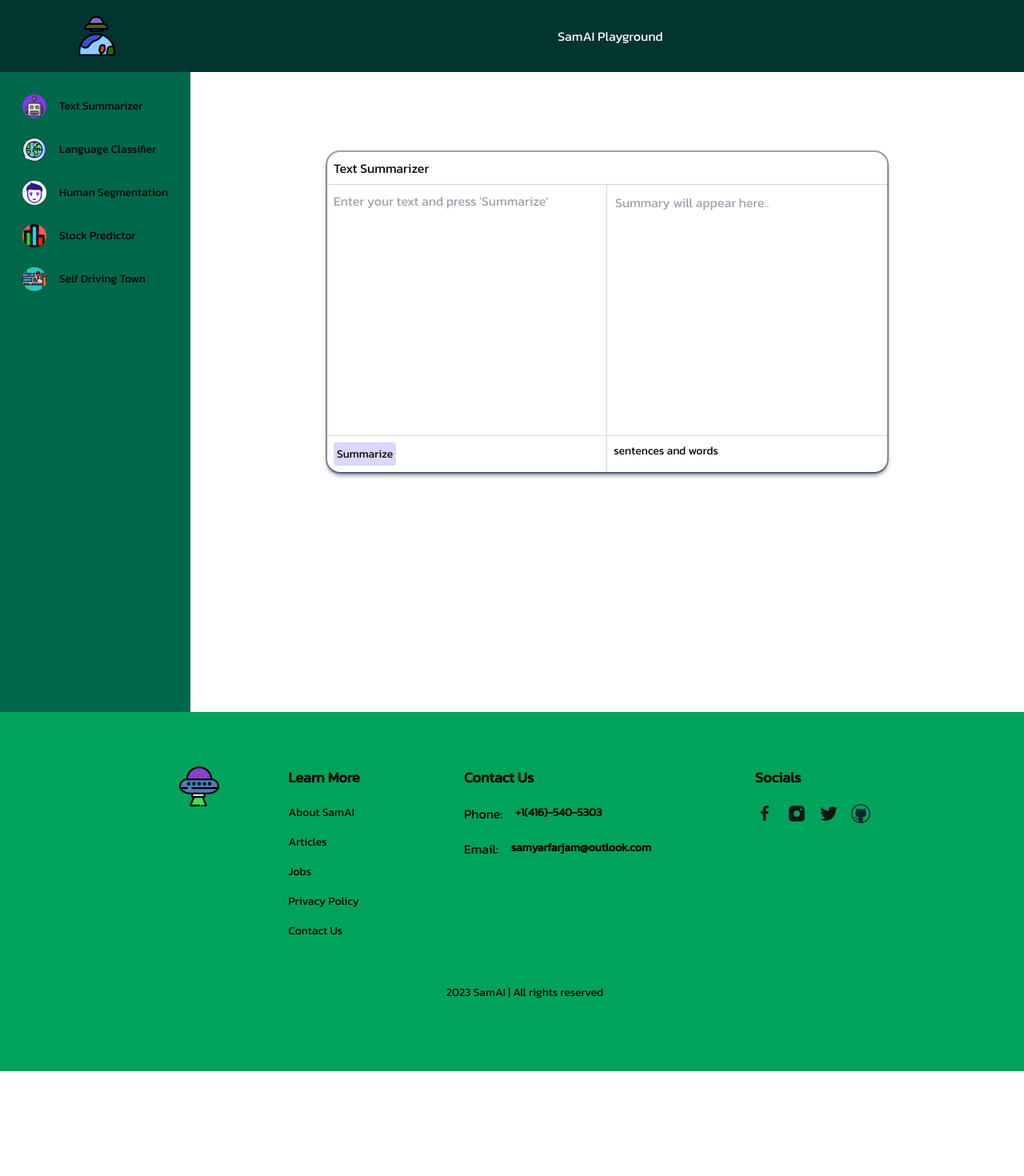
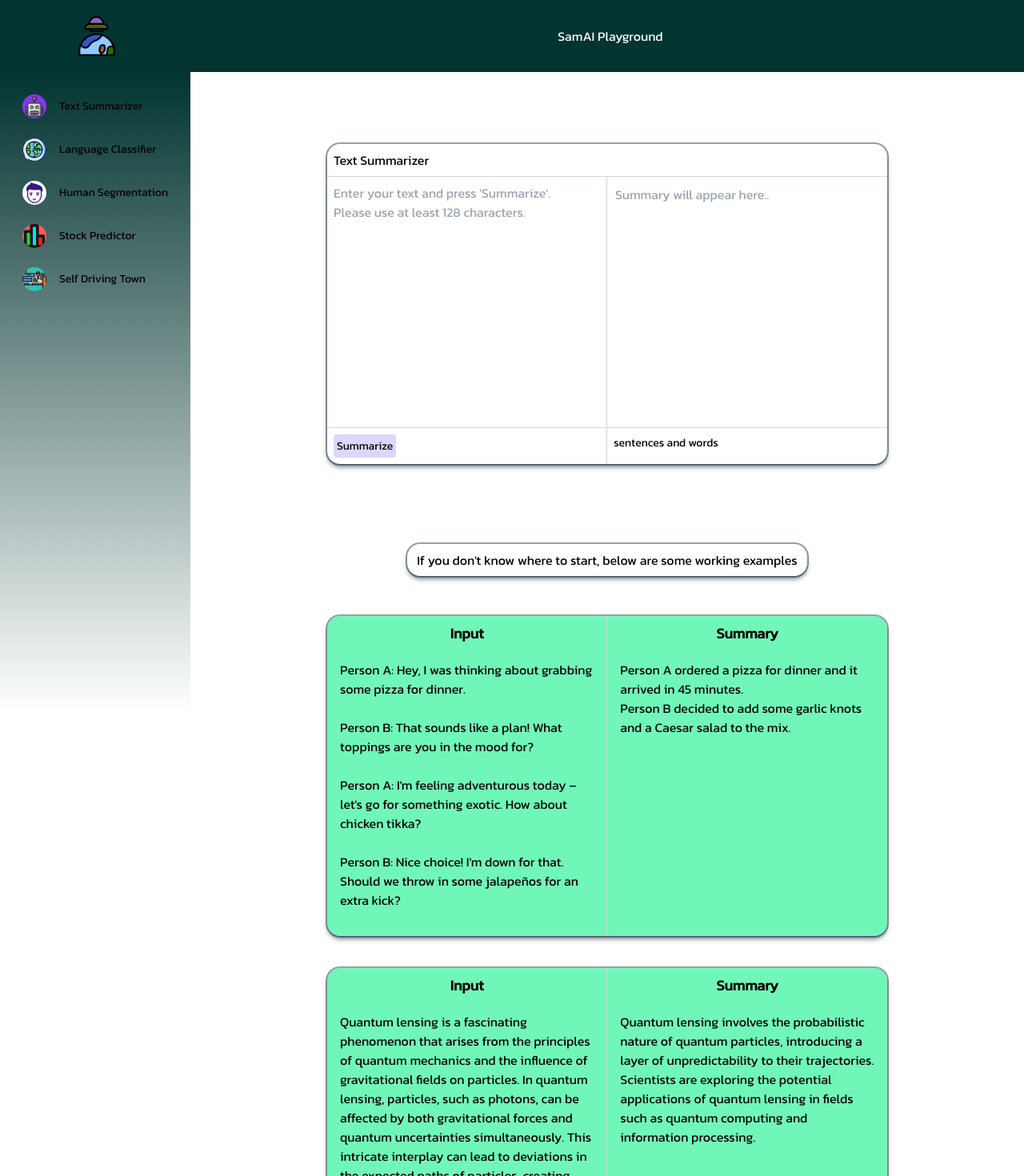
Before and after one commit to samyarsworld/sam-ai-deeplearning-frontend, a Next.js app: page / in a window 1280 px wide. Shown: the top 1470 px of the page at 80% size. Before the commit the page ends 1339 px from the top, so only its background shows below. Built offline with nearby package versions, Linux system fonts and the light colour scheme.

Commit message:
Add backend for text summarization, Add example card for summarization

```diff
--- a/app/components/Footer.tsx
+++ b/app/components/Footer.tsx
@@ -5,7 +5,7 @@ import React from "react";
 
 const Footer = () => {
   return (
-    <footer className="flexCenter bg-green-6 p-12 pl-20">
+    <footer className="flexCenter bg-green-8 p-12 pl-20">
       <div className="padding-container mx-auto f-col w-full  gap-14 mt-5 max-w-screen-lg">
         <div className="f-col items-start justify-center gap-[10%] md:flex-row">
           <Link href="/" className="mb-10">
--- a/app/components/Sidebar.tsx
+++ b/app/components/Sidebar.tsx
@@ -9,7 +9,7 @@ const Sidebar = () => {
   const pathname = usePathname();
 
   return (
-    <div className="w-230 h-screen overflow-auto p-4 bg-green-7 ">
+    <div className="w-230 h-screen overflow-auto p-4 bg-gradient-to-b from-green-8 to-white">
       {SIDEBAR_ITEMS.map((item) => (
         <Link
           href={item.href}
--- /dev/null
+++ b/app/text-summarizer/TextSummarizerTool.tsx
@@ -0,0 +1,109 @@
+"use client";
+import { useState, ChangeEvent } from "react";
+import PacmanLoader from "react-spinners/PacmanLoader";
+import React from "react";
+
+const TextSummarizerTool = () => {
+  const [inputText, setInputText] = useState("");
+  const [outputText, setOutputText] = useState("");
+  const [loading, setLoading] = useState(false);
+
+  function typeText(text: string): void {
+    let index: number = -1;
+
+    let interval = setInterval(() => {
+      if (index < text.length) {
+        setOutputText((prev) => prev + text.charAt(index));
+        index++;
+      } else {
+        clearInterval(interval);
+      }
+    }, 15);
+  }
+
+  const handleInputChange = (e: ChangeEvent<HTMLTextAreaElement>) => {
+    setInputText(e.target.value);
+  };
+
+  const handleSummarize = async () => {
+    setLoading(true);
+    setOutputText("");
+
+    try {
+      const response = await fetch("http://localhost:8000/predict", {
+        method: "POST",
+        headers: {
+          "Content-Type": "application/json",
+        },
+        body: JSON.stringify({
+          input: inputText,
+        }),
+      });
+      if (!response.ok) {
+        setOutputText("SORRY! SOMETHING WRONG WITH THE SERVER.");
+        setLoading(false);
+        throw new Error(`HTTP error! Status: ${response.status}`);
+      } else {
+        const data = await response.json();
+
+        setTimeout(() => {
+          setLoading(false);
+          typeText(data.output);
+        }, 1000);
+      }
+    } catch (error) {
+      setLoading(false);
+
+      console.log(error);
+    }
+  };
+  return (
+    <div className="mb-[100px] mt-[50px] w-2/4 h-[400px] min-w-[700px] f-col rounded-[16px] boxShadow-1">
+      <div className="p-[0.5rem] w-full flex border-b border-1">
+        Text Summarizer
+      </div>
+      <div className="w-full h-full flex">
+        <div className="border-r border-1 w-full f-col">
+          <textarea
+            className="w-full h-full p-[0.5rem] resize-none  outline-none"
+            value={inputText}
+            onChange={handleInputChange}
+            placeholder="Enter your text and press 'Summarize'.             Please use at least 128 characters."
+          />
+          <div className="border-t p-[0.5rem] h-[50px] border-1 regular-14">
+            <button
+              onClick={handleSummarize}
+              className="bg-violet-200 p-1 rounded"
+            >
+              Summarize
+            </button>
+          </div>
+        </div>
+        <div className="f-col w-full">
+          <div className="w-full h-full p-[0.5rem]">
+            <div className="h-full">
+              {loading ? (
+                <div className="flexCenter h-full">
+                  <PacmanLoader color={"#00A35C"} size={25} />
+                </div>
+              ) : (
+                <textarea
+                  readOnly
+                  className="w-full h-full p-[0.1rem] resize-none outline-none ai-font"
+                  value={outputText}
+                  placeholder="Summary will appear here.."
+                  id="output"
+                />
+              )}
+            </div>
+          </div>
+          <div className="border-t p-[0.5rem] h-[50px] border-1 regular-14">
+            sentences and words
+          </div>
+        </div>
+      </div>
+    </div>
+  );
+};
+
+export default TextSummarizerTool;
--- a/app/text-summarizer/page.tsx
+++ b/app/text-summarizer/page.tsx
@@ -1,106 +1,64 @@
-"use client";
-import { useState, ChangeEvent } from "react";
-import PacmanLoader from "react-spinners/PacmanLoader";
+import TextSummarizerTool from "./TextSummarizerTool";
+import { input1, input2, output1, output2 } from "./utils.js";
 
 const TextSummarizer = () => {
-  const [inputText, setInputText] = useState("");
-  const [outputText, setOutputText] = useState("");
-  const [loading, setLoading] = useState(false);
-
-  function typeText(text: string): void {
-    let index: number = 0;
-
-    let interval = setInterval(() => {
-      if (index < text.length) {
-        setOutputText((prev) => prev + text.charAt(index));
-        index++;
-      } else {
-        clearInterval(interval);
-      }
-    }, 20);
-  }
-
-  const handleInputChange = (e: ChangeEvent<HTMLTextAreaElement>) => {
-    setInputText(e.target.value);
-  };
-
-  const handleSummarize = async () => {
-    setLoading(true);
-    setOutputText("");
-
-    try {
-      const response = await fetch("http://127.0.0.1:8000", {
-        method: "POST",
-        headers: {
-          "Content-Type": "application/json",
-        },
-        body: JSON.stringify({
-          input: inputText,
-        }),
-      });
-
-      console.log("hi");
-
-      if (response.ok) {
-        const data = await response.json();
-
-        setTimeout(() => {
-          setLoading(false);
-          typeText(data.meh);
-        }, 2000);
-        // setOutputText(data.meh);
-      }
-    } catch (error) {
-      console.log(error);
-    }
-  };
-
   return (
-    <div className="mb-[200px] w-2/4 h-[400px] min-w-[700px] f-col rounded-[16px] boxShadow-1">
-      <div className="p-[0.5rem] w-full flex border-b border-1">
-        Text Summarizer
+    <div>
+      <TextSummarizerTool />
+      <div className="mb-[50px] w-2/4 p-2 text-center min-w-[500px] ml-auto mr-auto rounded-[16px] boxShadow-1">
+        <h1>
+          If you don't know where to start, below are some working examples
+        </h1>
       </div>
 
-      <div className="w-full h-full flex">
-        <div className="border-r border-1 w-full f-col">
+      <div className="mb-[40px] w-2/4 h-[400px] min-w-[700px] rounded-[16px] boxShadow-1 flex bg-green-4">
+        <div className="w-full h-full border-r border-1 p-2 f-col">
+          <div className="mr-auto ml-auto mb-3 text-[18px] font-bold">
+            Input
+          </div>
           <textarea
-            className="w-full h-full p-[0.5rem] resize-none  outline-none"
-            value={inputText}
-            onChange={handleInputChange}
-            placeholder="Enter your text and press 'Summarize'"
+            readOnly
+            className="w-full h-full p-[0.5rem] resize-none outline-none bg-green-4"
+            value={input1}
           />
-          <div className="border-t p-[0.5rem] h-[50px] border-1 regular-14">
-            <button
-              onClick={handleSummarize}
-              className="bg-violet-200 p-1 rounded"
-            >
-              Summarize
-            </button>
+        </div>
+
+        <div className="w-full h-full p-2 f-col">
+          <div className="mr-auto ml-auto mb-3 font-bold text-[18px]">
+            Summary
           </div>
+
+          <textarea
+            readOnly
+            className="w-full h-full p-[0.5rem] resize-none outline-none bg-green-4"
+            value={output1}
+          />
         </div>
-        <div className="f-col w-full">
-          <div className="w-full h-full p-[0.5rem]">
-            <div className="h-full">
-              {loading ? (
-                <div className="flexCenter h-full">
-                  <PacmanLoader color={"#00A35C"} size={25} />
-                </div>
-              ) : (
-                <textarea
-                  readOnly
-                  className="w-full h-full p-[0.1rem] resize-none outline-none ai-font"
-                  value={outputText}
-                  placeholder="Summary will appear here.."
-                  id="output"
-                >
-                  {outputText}
-                </textarea>
-              )}
-            </div>
+      </div>
+
+      <div className="mb-[40px] w-2/4 h-[400px] min-w-[700px] rounded-[16px] boxShadow-1 flex bg-green-4">
+        <div className="w-full h-full border-r border-1 p-2 f-col">
+          <div className="mr-auto ml-auto mb-3 font-bold text-[18px]">
+            Input
           </div>
-          <div className="border-t p-[0.5rem] h-[50px] border-1 regular-14">
-            sentences and words
+
+          <textarea
+            readOnly
+            className="w-full h-full p-[0.5rem] resize-none outline-none bg-green-4"
+            value={input2}
+          />
+        </div>
+
+        <div className="w-full h-full p-2 f-col">
+          <div className="mr-auto ml-auto mb-3 font-bold text-[18px]">
+            Summary
           </div>
+
+          <textarea
+            readOnly
+            className="w-full h-full p-[0.5rem] resize-none outline-none bg-green-4"
+            value={output2}
+          />
         </div>
       </div>
     </div>
--- /dev/null
+++ b/app/text-summarizer/utils.js
@@ -0,0 +1,37 @@
+export const input1 = `Person A: Hey, I was thinking about grabbing some pizza for dinner.
+
+Person B: That sounds like a plan! What toppings are you in the mood for?
+
+Person A: I'm feeling adventurous today – let's go for something exotic. How about chicken tikka?
+
+Person B: Nice choice! I'm down for that. Should we throw in some jalapeños for an extra kick?
+
+Person A: Absolutely, let's spice it up a bit. Large or medium?
+
+Person B: I say we go big – a large one should do the trick.
+
+Person A: Cool. I'll place the order online. Did you want to add any sides?
+
+Person B: Yeah, let's get some garlic knots and maybe a Caesar salad to balance it out.
+
+Person A: Good call. Okay, order placed. They said it should be here in 45 minutes.
+
+Person B: Perfect timing. I'll set up the living room for a pizza night.
+
+[45 minutes later]
+
+Person A: The pizza's here!
+
+Person B: Sweet. Let's grab some slices and settle in for a movie.
+
+Person A: Agreed. Thanks for helping decide on the toppings.
+
+Person B: Anytime. This pizza night was a brilliant idea.
+
+`;
+
+export const output1 = `Person A ordered a pizza for dinner and it arrived in 45 minutes.
+Person B decided to add some garlic knots and a Caesar salad to the mix.`;
+export const input2 = `Quantum lensing is a fascinating phenomenon that arises from the principles of quantum mechanics and the influence of gravitational fields on particles. In quantum lensing, particles, such as photons, can be affected by both gravitational forces and quantum uncertainties simultaneously. This intricate interplay can lead to deviations in the expected paths of particles, creating lensing effects on a quantum scale. Unlike classical gravitational lensing, which is explained by general relativity, quantum lensing involves the probabilistic nature of quantum particles, introducing a layer of unpredictability to their trajectories. Scientists are exploring the potential applications of quantum lensing in fields such as quantum computing and information processing, leveraging the unique properties of quantum particles influenced by gravitational fields. The study of quantum lensing not only deepens our understanding of the fundamental nature of particles but also opens doors to innovative technological advancements in the realm of quantum physics.`;
+export const output2 = `Quantum lensing involves the probabilistic nature of quantum particles, introducing a layer of unpredictability to their trajectories.
+Scientists are exploring the potential applications of quantum lensing in fields such as quantum computing and information processing.`;
```
Also changed, not shown: 1 other file (tests, documents, lock files or other folders).
